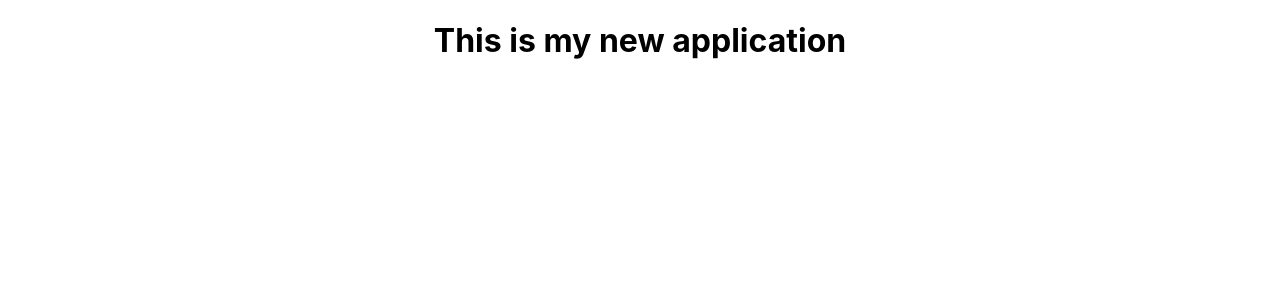
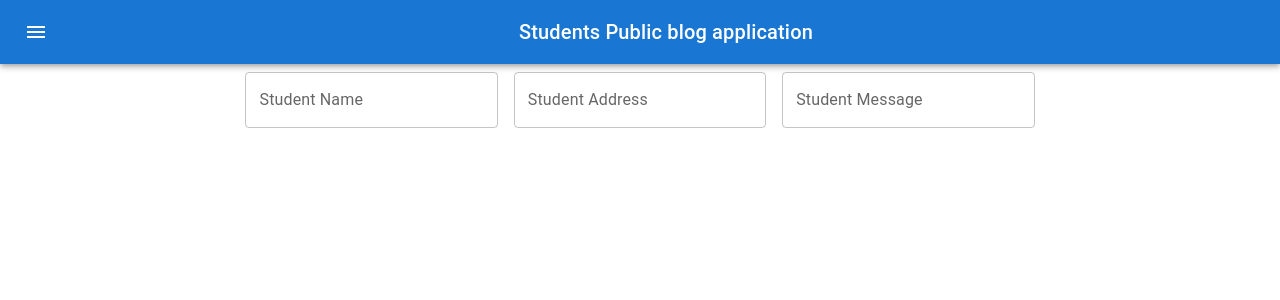
Before and after one commit to Abou2022/studentfrontend, a React (Create React App) app: page / in a window 1280 px wide. Shown: the top 300 px of the page. Built offline with nearby package versions, Linux system fonts and the light colour scheme.

Commit message:
app bar added, student component added and textfiel

```diff
--- a/src/App.js
+++ b/src/App.js
@@ -1,9 +1,12 @@
 import "./App.css";
+import AppBar from "./components/Appbar";
+import Student from "./components/Student";
 
 function App() {
   return (
     <div className="App">
-      <h1>This is my new application</h1>
+      <AppBar />
+      <Student />
     </div>
   );
 }
--- a/src/components/Appbar.js
+++ b/src/components/Appbar.js
@@ -0,0 +1,32 @@
+import * as React from "react";
+import AppBar from "@mui/material/AppBar";
+import Box from "@mui/material/Box";
+import Toolbar from "@mui/material/Toolbar";
+import Typography from "@mui/material/Typography";
+// import Button from "@mui/material/Button";
+import IconButton from "@mui/material/IconButton";
+import MenuIcon from "@mui/icons-material/Menu";
+
+export default function Appbar() {
+  return (
+    <Box sx={{ flexGrow: 1 }}>
+      <AppBar position="static">
+        <Toolbar>
+          <IconButton
+            size="large"
+            edge="start"
+            color="inherit"
+            aria-label="menu"
+            sx={{ mr: 2 }}
+          >
+            <MenuIcon />
+          </IconButton>
+          <Typography variant="h6" component="div" sx={{ flexGrow: 1 }}>
+            Students Public blog application
+          </Typography>
+          {/* <Button color="inherit">Login</Button> */}
+        </Toolbar>
+      </AppBar>
+    </Box>
+  );
+}
--- /dev/null
+++ b/src/components/Student.js
@@ -0,0 +1,28 @@
+import * as React from "react";
+import Box from "@mui/material/Box";
+import TextField from "@mui/material/TextField";
+
+export default function Student() {
+  return (
+    <Box
+      component="form"
+      sx={{
+        "& > :not(style)": { m: 1, width: "25ch" },
+      }}
+      noValidate
+      autoComplete="off"
+    >
+      <TextField id="outlined-basic" label="Student Name" variant="outlined" />
+      <TextField
+        id="outlined-basic"
+        label="Student Address"
+        variant="outlined"
+      />
+      <TextField
+        id="outlined-basic"
+        label="Student Message"
+        variant="outlined"
+      />
+    </Box>
+  );
+}
```
